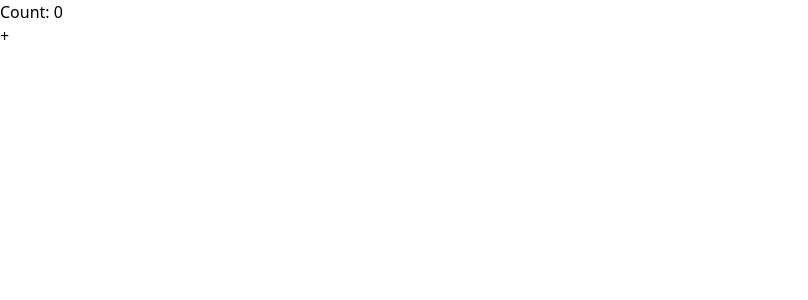
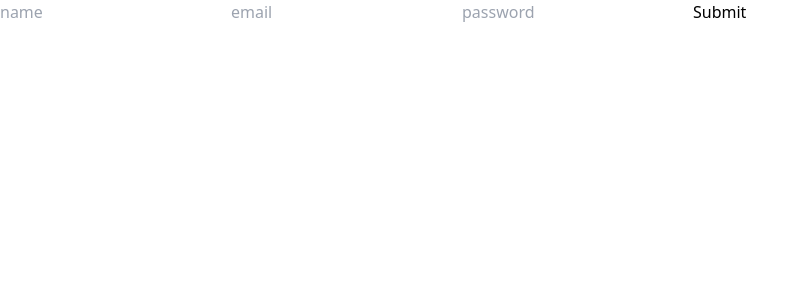
Before and after one commit to wilsongachungi/wilson-vue, a Vue app: page / in a window 1280 px wide. Shown: the top 300 px of the page, without its empty margins (0-808 px from the left). Built offline with nearby package versions, Linux system fonts and the light colour scheme.

Commit message:
emit usage

```diff
--- a/src/App.vue
+++ b/src/App.vue
@@ -2,18 +2,20 @@
 import './index.css';
 import { ref } from 'vue';
 
+import FormComponent from './components/FormComponent.vue';
 
-import ComponentEvent from './components/ComponentEvent.vue';
+const formHandler = (username, email, password) => {
+  console.log('username', username);
+  console.log('email', email);
+  console.log('password', password);
+}
 
-let count = ref(0)
 </script>
 
 <template>
 
 
-  <h1>Count: {{ count }}</h1>
-
-<ComponentEvent @incrementCounter="count++"/>
+ <FormComponent  @userInfo="formHandler"/>
 
 </template>
 
--- /dev/null
+++ b/src/components/FormComponent.vue
@@ -0,0 +1,15 @@
+<script setup>
+import { ref } from 'vue'
+const username = ref('')
+const email = ref('')
+const password = ref('')
+</script>
+
+<template>
+    <form @submit.prevent="$emit('userInfo', username, email, password)">
+        <input type="text" placeholder="name" v-model="username">
+        <input type="email" placeholder="email" v-model="email">
+        <input type="password" placeholder="password" v-model="password">
+        <button type="submit">Submit</button>
+    </form>
+</template>
```
